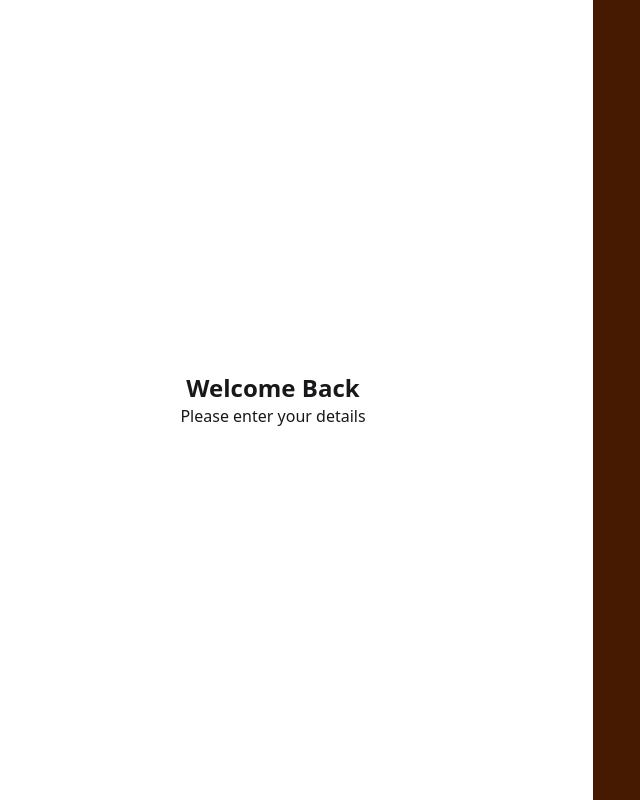
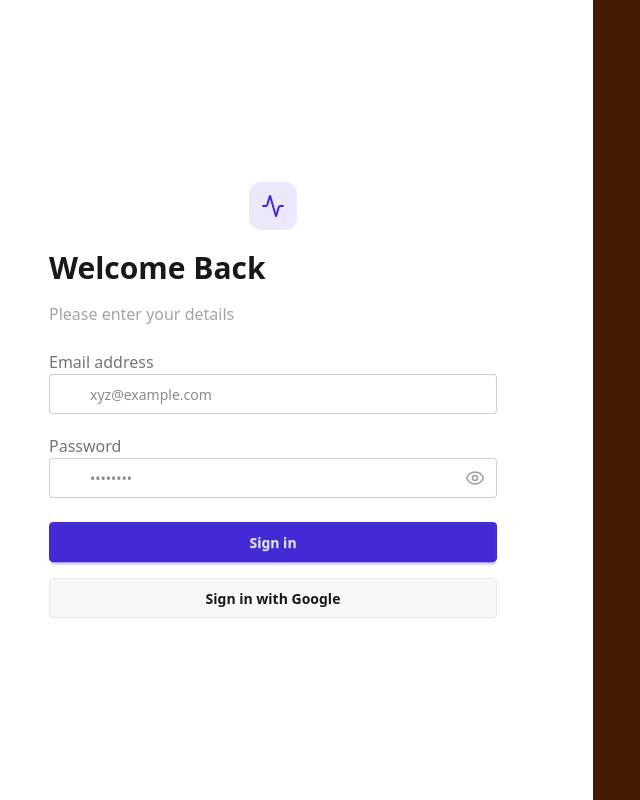
Before and after one commit to Anirudhhan/Expense-Tracker, a React (Vite) app in the folder frontend/: page / in a window 1280 px wide. Shown: the whole page, without its empty margins (47-687 px from the left). Built offline with nearby package versions, Linux system fonts and the light colour scheme.

Commit message:
frontend added

```diff
--- a/frontend/index.html
+++ b/frontend/index.html
@@ -1,5 +1,5 @@
 <!doctype html>
-<html lang="en" data-theme="">
+<html lang="en" data-theme="light">
   <head>
     <meta charset="UTF-8" />
     <link rel="icon" type="image/svg+xml" href="/vite.svg" />
--- a/frontend/src/pages/LoginPage.jsx
+++ b/frontend/src/pages/LoginPage.jsx
@@ -1,12 +1,91 @@
-import React from 'react'
+import React, { useState } from 'react';
+import { Activity, Mail, Eye, EyeOff, Lock } from "lucide-react";
 
 function LoginPage() {
+  const [showPassword, setShowPassword] = useState(false);
+  const [formData, setFormData] = useState({
+    email: "",
+    password: "",
+  });
+
+  // TODO: AuthStore
+
+
+  const handleSubmit = async (e) => {
+    e.preventDefault();
+  };
+
   return (
     <div className='h-screen grid lg:grid-cols-2'>
         {/* left side */}
         <div className='flex flex-col justify-center items-center p-6 sm:p-12'>
-            <h1 className='text-2xl font-bold'>Welcome Back</h1>
-            <p>Please enter your details</p>
+          <div className="w-full max-w-md space-y-4">
+
+              <div
+                className="w-12 h-12 rounded-xl bg-primary/10 flex items-center ml-50 mb-5 justify-center group-hover:bg-primary/20 transition-colors"
+                >
+                  <Activity className="w-6 h-6 text-primary" />
+                </div>
+              <h1 className='text-3xl font-bold'>Welcome Back</h1>
+              <p className='text-base-content/40'>Please enter your details</p>
+
+            <form onSubmit={handleSubmit}>
+              <div className="form-control my-6">
+                <label htmlFor="" className="label">
+                  <span className='font-medium'>Email address</span>
+                </label>
+                <div className="relative">
+                  <div className="absolute inset-y-0 left-0 pl-3 flex items-center pointer-events-none">
+                    <Mail className="h-5 w-5 text-base-content/40" />
+                  </div>
+                  <input
+                    type="email"
+                    className={`input input-bordered w-full pl-10`}
+                    placeholder="xyz@example.com"
+                    value={formData.email}
+                    onChange={(e) => setFormData({ ...formData, email: e.target.value })}
+                  />
+                </div>
+
+                <label htmlFor="" className='label pt-5'>
+                  <span className='font-medium'>Password</span>
+                </label>
+                <div className="relative">
+                  <div className="absolute inset-y-0 left-0 pl-3 flex items-center pointer-events-none">
+                    <Lock className="h-5 w-5 text-base-content/40" />
+                  </div>
+                  <input
+                  type={showPassword ? 'text' : 'password'}
+                  className="input w-full pl-10 input-bordered"
+                  placeholder="••••••••"
+                  value={formData.password}
+                  onChange={(e) => setFormData({ ...formData, password: e.target.value })}
+                  />
+                  <button
+                    type="button"
+                    className="absolute inset-y-0 right-0 pr-3 flex items-center"
+                    onClick={() => setShowPassword(!showPassword)}
+                  >
+                  {showPassword ? (
+                    <EyeOff className="h-5 w-5 text-base-content/40" />
+                  ) : (
+                    <Eye className="h-5 w-5 text-base-content/40" />
+                  )}
+                  </button>
+                </div>
+              </div>
+              <button type='submit' className='btn w-full btn-primary'>
+                  Sign in
+              </button>
+
+              {/* TODO: Implement this later */}
+              <button className='btn w-full border-1 mt-4'>
+                  Sign in with Google
+              </button>
+            </form>
+
+          </div>
+
         </div>
 
         {/* right side */}
```
